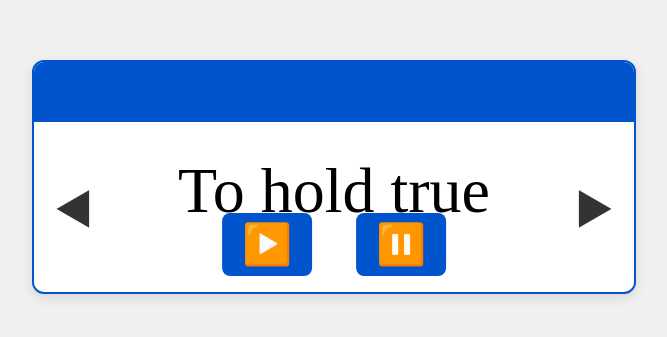
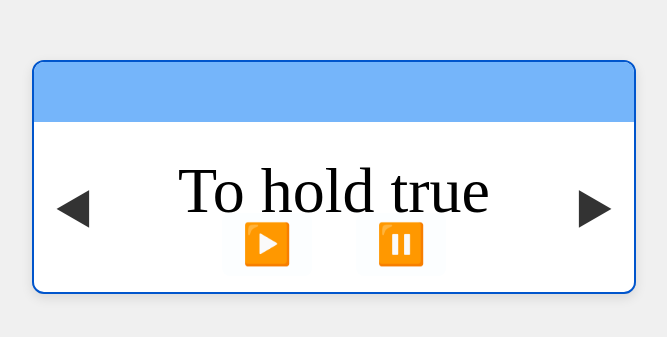
Before and after one commit to hanhan24/wk1flashcards, a plain HTML site: page index.html in a window 1280 px wide. Shown: the part 223-560 px from the top of the page, without its empty margins (306-973 px from the left). Drawn offline with Linux system fonts and the light colour scheme.

Commit message:
Update index.html

```diff
--- a/index.html
+++ b/index.html
@@ -22,7 +22,7 @@
     }
     /* 상단 배너 */
     .card-header {
-      background: #0055cc;
+      background: #75b5fa;
       height: 60px;
     }
     /* 본문 영역 */
@@ -85,7 +85,7 @@
     #audioControls button {
       font-size: 2.5rem;
       margin: 0 0.5em;
-      background: #0055cc;
+      background: #fcfeff;
       border: none;
       border-radius: 8px;
       color: white;
```
